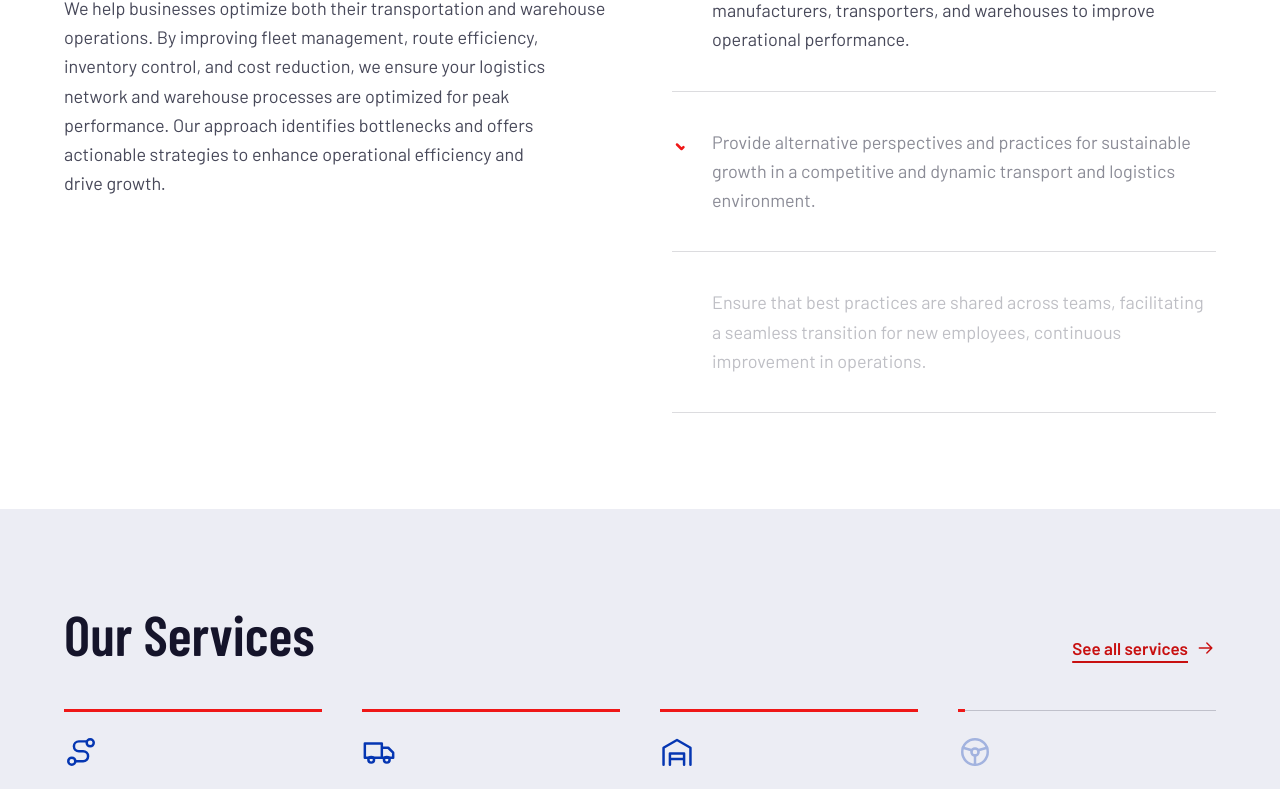
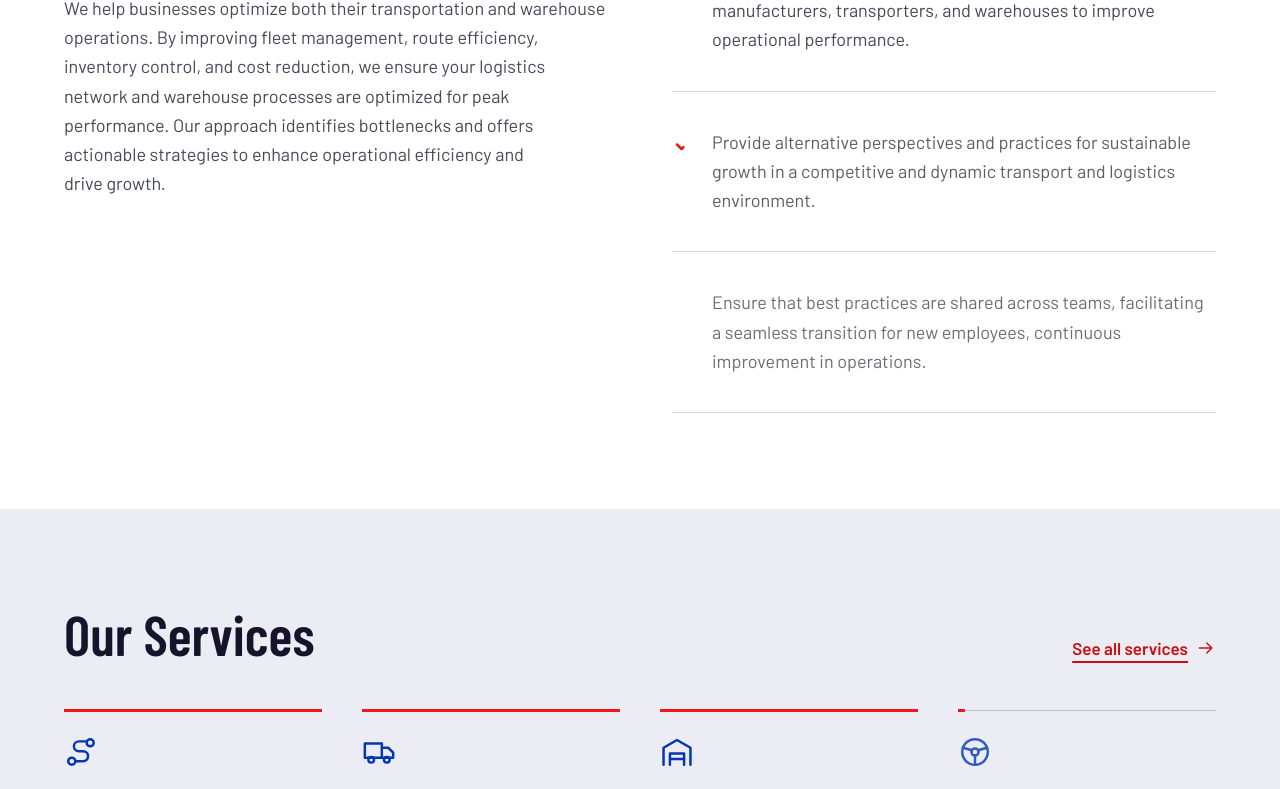
Before and after one commit to navein97/cngsynergy, a Next.js app: page / in a window 1280 px wide. Shown: the part 5618-6407 px from the top of the page. Built offline with nearby package versions, Linux system fonts and the light colour scheme.

Commit message:
text opacity - What CNGSYNERGY Stands For

```diff
--- a/src/app/globals.css
+++ b/src/app/globals.css
@@ -206,7 +206,7 @@
 
   /* Paragraph that lights up word by word (LitText). --n words, --i this word. */
   .lit > span {
-    opacity: clamp(0.22, calc((var(--p) * (var(--n) + 8) - var(--i)) / 8), 1);
+    opacity: clamp(0.62, calc((var(--p) * (var(--n) + 8) - var(--i)) / 8), 1);
   }
 
   /* Photo that opens out to full width (PhotoBand). */
@@ -232,7 +232,7 @@
     transform-origin: left;
   }
   .unfold > * > * {
-    opacity: calc(0.3 + 0.7 * var(--t));
+    opacity: calc(0.8 + 0.2 * var(--t));
   }
 
   /* Checklist whose ticks draw themselves. --n items, --i this item. */
@@ -240,7 +240,7 @@
     --t: clamp(0, calc(var(--p) * (var(--n) + 0.5) - var(--i)), 1);
   }
   .ticks > li > span {
-    opacity: calc(0.35 + 0.65 * var(--t));
+    opacity: calc(0.8 + 0.2 * var(--t));
   }
   .ticks > li path {
     stroke-dasharray: 21;
```
